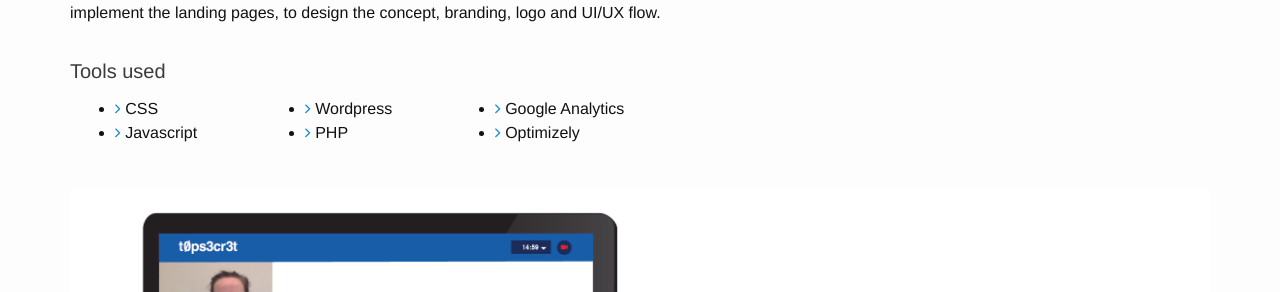
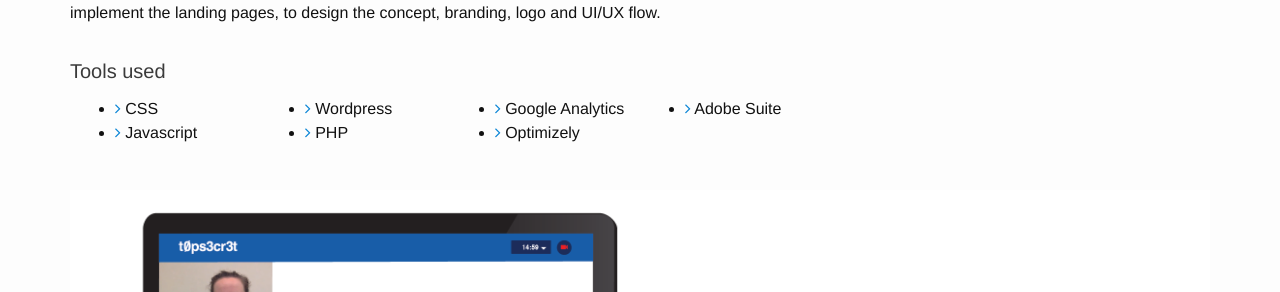
Before and after one commit to kristelteng/personal_site, a Jekyll site: the page built from topsecret.html, in a window 1280 px wide and 900 px high. Shown: the part 237-529 px from the top of the window. Built offline with Jekyll 4.4.1, drawn with Linux system fonts in a browser that asks for light colours.

Commit message:
add info about tools used

```diff
--- a/topsecret.html
+++ b/topsecret.html
@@ -39,6 +39,12 @@
                     <ul class="elements">
                         <li><i class="fa fa-angle-right"></i> Google Analytics</li>
                         <li><i class="fa fa-angle-right"></i> Optimizely</li>
+                    </ul>
+                </div>
+
+                <div class="col-xs-3 col-sm-2 tools">
+                    <ul class="elements">
+                        <li><i class="fa fa-angle-right"></i> Adobe Suite</li>
                     </ul>
                 </div>
 
```
